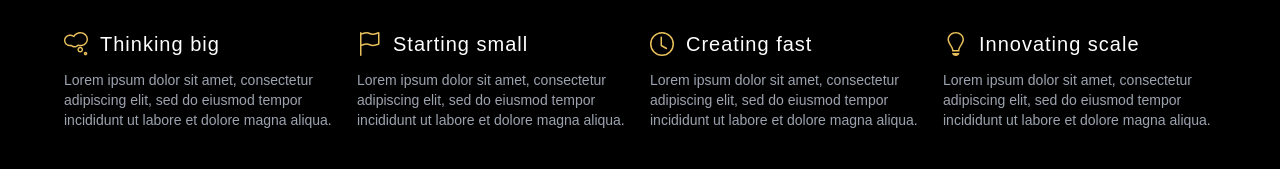
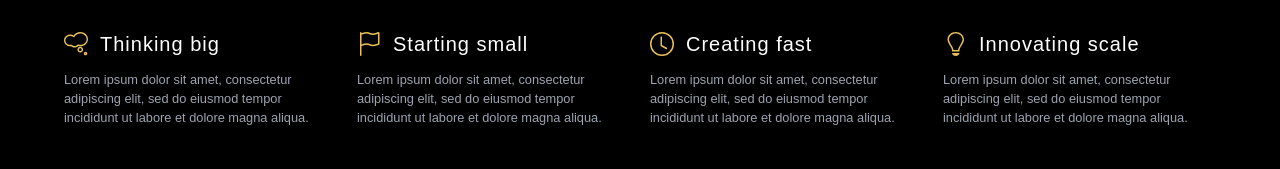
Before and after one commit to joeCodes05/coded-frontend, a React (Create React App) app: page / in a window 1280 px wide. Shown: the part 1341-1510 px from the top of the page. Built offline with nearby package versions, Linux system fonts and the light colour scheme.

Commit message:
code updates

```diff
--- a/src/components/navbar.tsx
+++ b/src/components/navbar.tsx
@@ -84,7 +84,7 @@ const Navbar: React.FC = () => {
                           <Link
                             key={index}
                             to={path}
-                            className={`no-underline outline-none text-base duration-300 ease-in hover:text-primary ${
+                            className={`no-underline relative after:h-[2px] after:absolute after:w-0 hover:after:w-full after:duration-300 after:bg-primary after:bottom-0 after:left-[50%] after:-translate-x-[50%] outline-none text-base duration-300 ease-in hover:text-primary ${
                               isActive ? "text-primary" : "text-gray-900"
                             }`}
                           >
--- a/src/pages/home/components/collaboration.tsx
+++ b/src/pages/home/components/collaboration.tsx
@@ -42,7 +42,7 @@ const CollaborationComponent: React.FC = () => {
                     </h3>
                   </div>
 
-                  <p className="mt-3 text-gray-400 text-sm">{content}</p>
+                  <p className="mt-3 text-gray-400 text-[.8rem]">{content}</p>
                 </div>
               );
             })}
```
